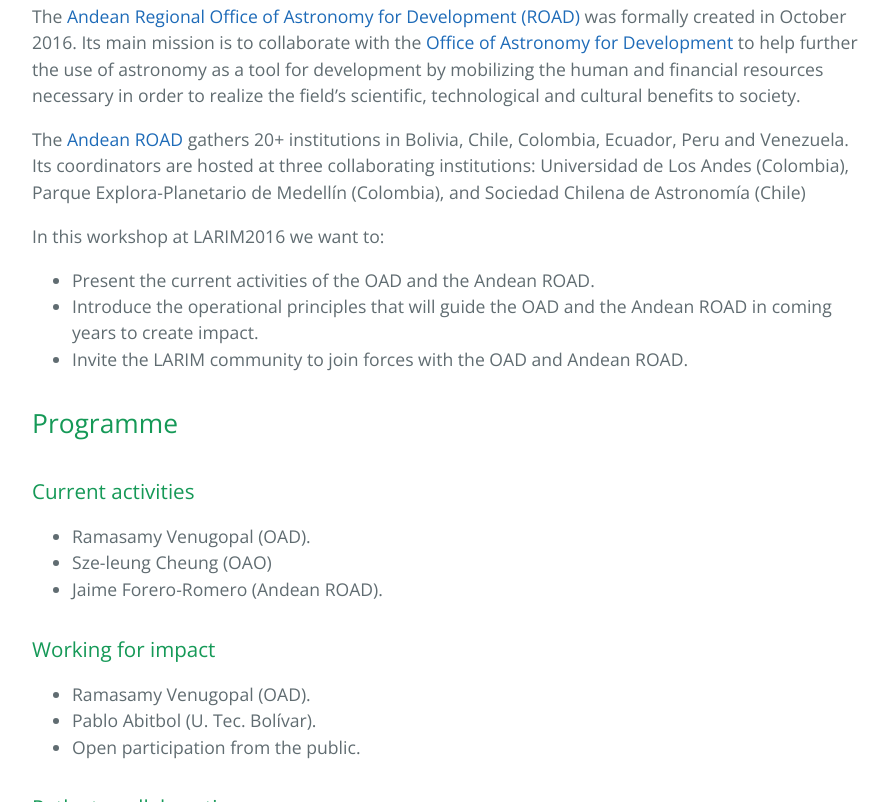
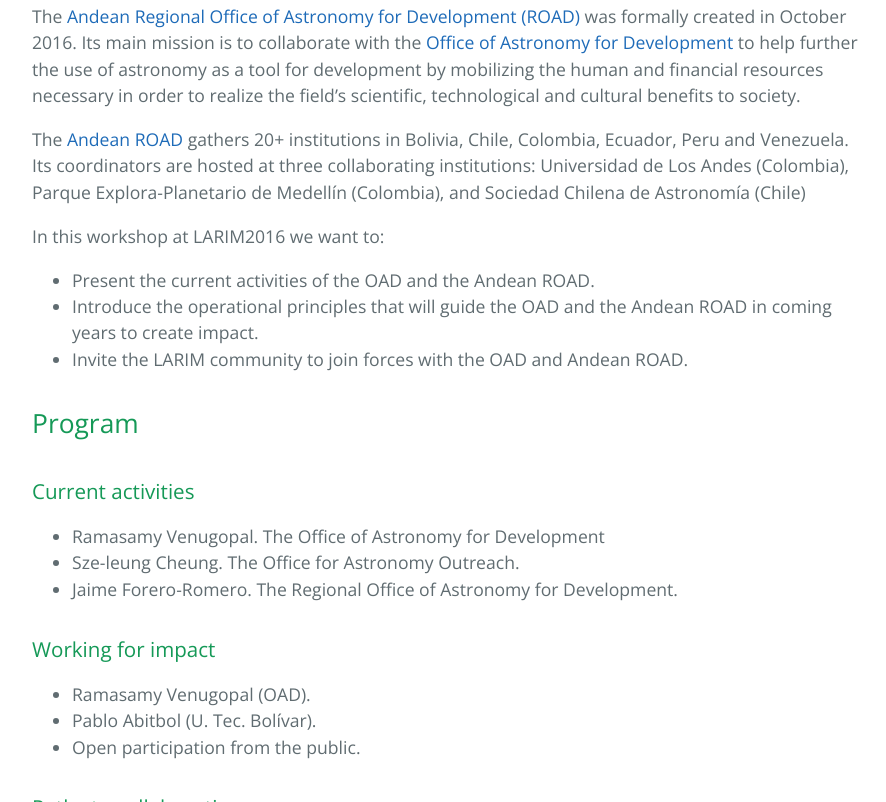
Before and after one commit to AndeanROAD/WorkshopLARIM2016, a plain HTML site: page index.html in a window 1280 px wide. Shown: the part 469-1271 px from the top of the page, without its empty margins (192-1078 px from the left). Drawn offline with nearby package versions, Linux system fonts and the light colour scheme.

```diff
--- a/index.html
+++ b/index.html
@@ -35,15 +35,15 @@
 </ul>
 
 <h2>
-<a id="programme" class="anchor" href="#programme" aria-hidden="true"><span aria-hidden="true" class="octicon octicon-link"></span></a>Programme</h2>
+<a id="program" class="anchor" href="#program" aria-hidden="true"><span aria-hidden="true" class="octicon octicon-link"></span></a>Program</h2>
 
 <h3>
 <a id="current-activities" class="anchor" href="#current-activities" aria-hidden="true"><span aria-hidden="true" class="octicon octicon-link"></span></a>Current activities</h3>
 
 <ul>
-<li>Ramasamy Venugopal (OAD).</li>
-<li>Sze-leung Cheung (OAO)</li>
-<li>Jaime Forero-Romero (Andean ROAD).</li>
+<li>Ramasamy Venugopal. The Office of Astronomy for Development</li>
+<li>Sze-leung Cheung. The Office for Astronomy Outreach. </li>
+<li>Jaime Forero-Romero. The Regional Office of Astronomy for Development.</li>
 </ul>
 
 <h3>
```
Also changed, not shown: params.json (+1 -1 lines).
